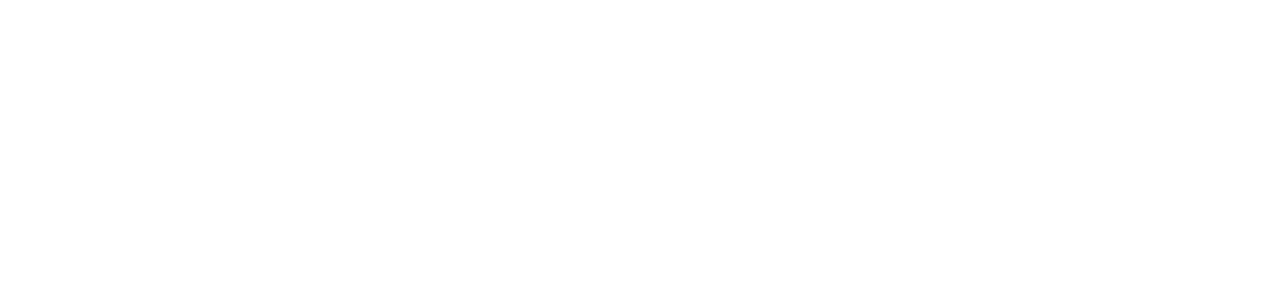
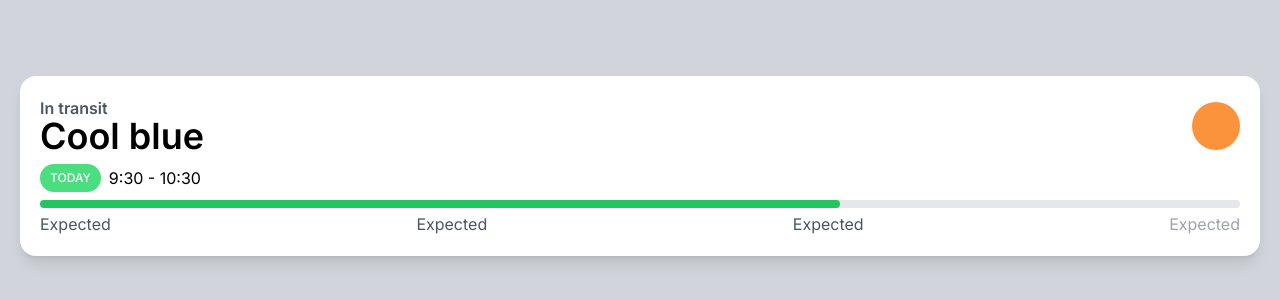
Before and after one commit to Alpaca92/carrot-market-reloaded, a Next.js app: page / in a window 1280 px wide. Shown: the part 234-534 px from the top of the page. Built offline with nearby package versions, Linux system fonts and the light colour scheme.

Commit message:
#3.2 Card Component (17:37)

```diff
--- a/app/page.tsx
+++ b/app/page.tsx
@@ -1,3 +1,33 @@
 export default function Home() {
-  return <main></main>;
+  return (
+    <main className='flex items-center justify-center h-screen p-5 bg-gray-300'>
+      <div className='w-full p-5 bg-white shadow-lg rounded-2xl'>
+        <div className='flex items-center justify-between'>
+          <div className='flex flex-col'>
+            <span className='-mb-1 font-semibold text-gray-600'>
+              In transit
+            </span>
+            <span className='text-4xl font-semibold'>Cool blue</span>
+          </div>
+          <div className='bg-orange-400 rounded-full size-12' />
+        </div>
+        <div className='flex items-center gap-2 my-2'>
+          <span className='px-2.5 py-1.5 text-xs font-medium text-white uppercase bg-green-400 rounded-full'>
+            Today
+          </span>
+          <span className=''>9:30 - 10:30</span>
+        </div>
+        <div className='relative'>
+          <div className='absolute w-full h-2 bg-gray-200 rounded-full' />
+          <div className='absolute w-2/3 h-2 bg-green-500 rounded-full' />
+        </div>
+        <div className='flex items-center justify-between mt-5 text-gray-600'>
+          <span>Expected</span>
+          <span>Expected</span>
+          <span>Expected</span>
+          <span className='text-gray-400'>Expected</span>
+        </div>
+      </div>
+    </main>
+  );
 }
--- a/tailwind.config.ts
+++ b/tailwind.config.ts
@@ -1,20 +1,12 @@
-import type { Config } from "tailwindcss";
+import type { Config } from 'tailwindcss';
 
 const config: Config = {
   content: [
-    "./pages/**/*.{js,ts,jsx,tsx,mdx}",
-    "./components/**/*.{js,ts,jsx,tsx,mdx}",
-    "./app/**/*.{js,ts,jsx,tsx,mdx}",
+    './pages/**/*.{js,ts,jsx,tsx,mdx}',
+    './components/**/*.{js,ts,jsx,tsx,mdx}',
+    './app/**/*.{js,ts,jsx,tsx,mdx}',
   ],
-  theme: {
-    extend: {
-      backgroundImage: {
-        "gradient-radial": "radial-gradient(var(--tw-gradient-stops))",
-        "gradient-conic":
-          "conic-gradient(from 180deg at 50% 50%, var(--tw-gradient-stops))",
-      },
-    },
-  },
+  theme: {},
   plugins: [],
 };
 export default config;
```
Also changed, not shown: 1 other file (tests, documents, lock files or other folders).
